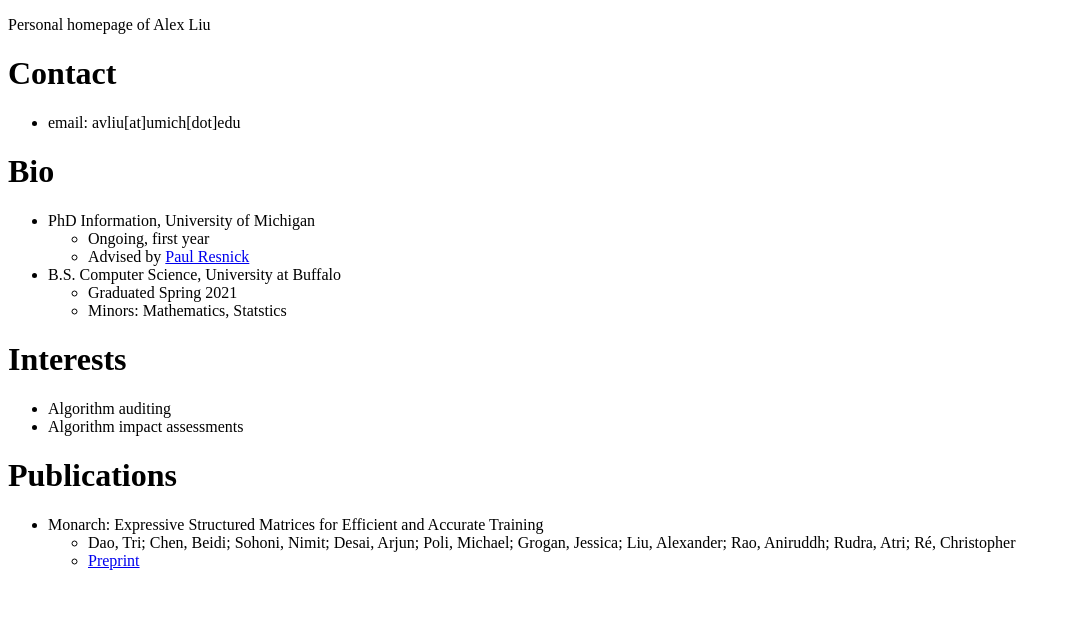
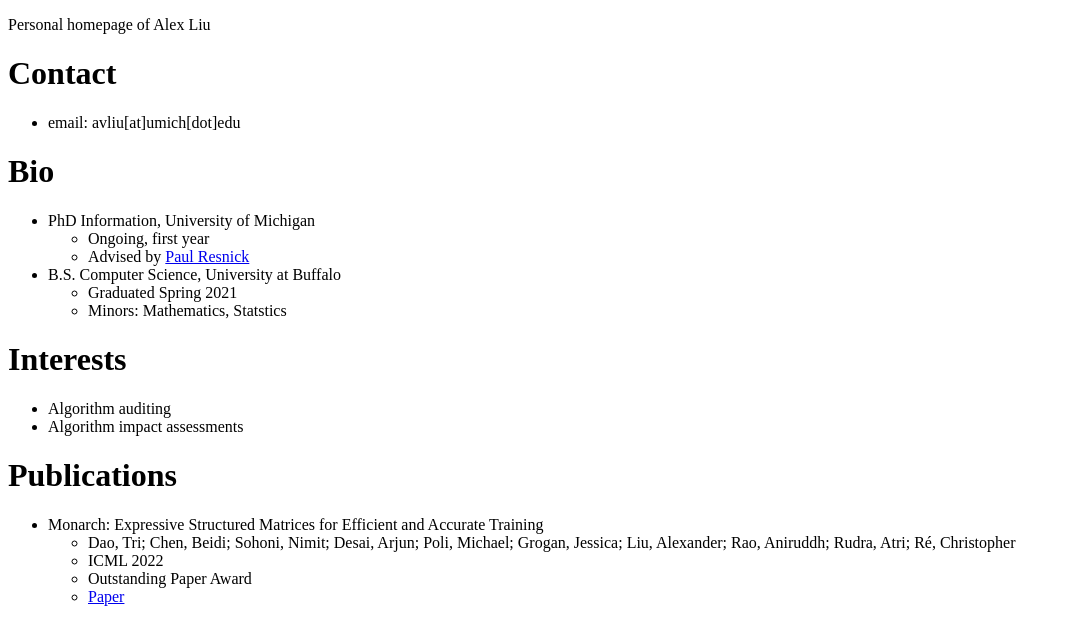
Before and after one commit to avliu-um/avliu-um.github.io, a plain HTML site: page index.html in a window 1280 px wide. Shown: the whole page, without its empty margins (0-1071 px from the left). Drawn offline with Linux system fonts and the light colour scheme.

Commit message:
outstanding paper award

```diff
--- a/index.html
+++ b/index.html
@@ -16,7 +16,7 @@
 <ul>
     <li>PhD Information, University of Michigan</li>
     <ul>
-        <li> Ongoing, first year </li>
+        <li>Ongoing, first year </li>
         <li>Advised by <a href="https://www.si.umich.edu/people/paul-resnick">Paul Resnick</a></li>
     </ul>
     <li>B.S. Computer Science, University at Buffalo</li>
@@ -37,7 +37,9 @@
     <li>Monarch: Expressive Structured Matrices for Efficient and Accurate Training</li>
     <ul>
         <li>Dao, Tri; Chen, Beidi; Sohoni, Nimit; Desai, Arjun; Poli, Michael; Grogan, Jessica; Liu, Alexander; Rao, Aniruddh; Rudra, Atri; Ré, Christopher</li>
-        <li><a href="https://arxiv.org/abs/2204.00595">Preprint</a></li>
+        <li>ICML 2022</li>
+        <li>Outstanding Paper Award</li>
+        <li><a href="https://proceedings.mlr.press/v162/dao22a/dao22a.pdf">Paper</a></li>
     </ul>
 </ul>
 
```
